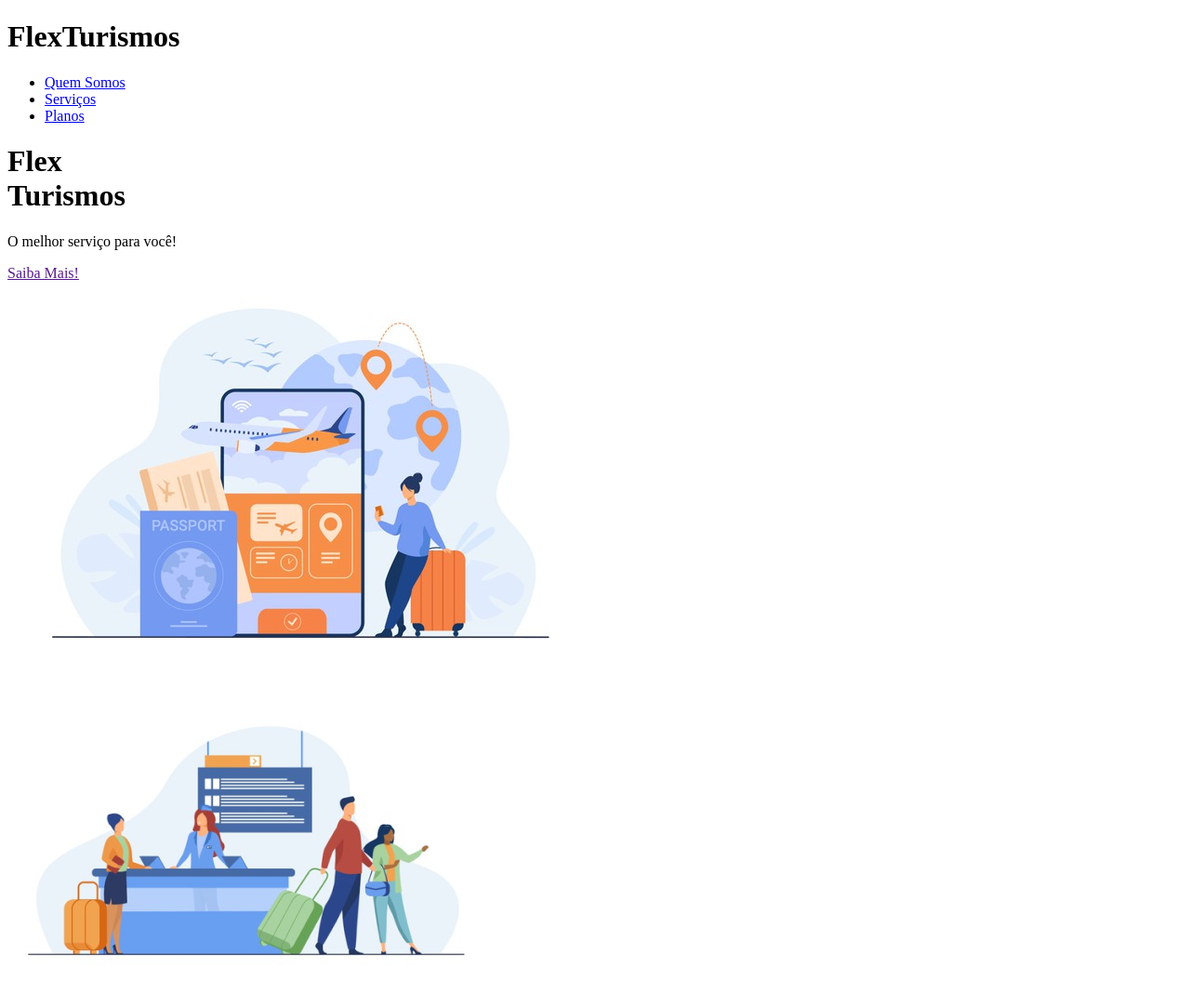
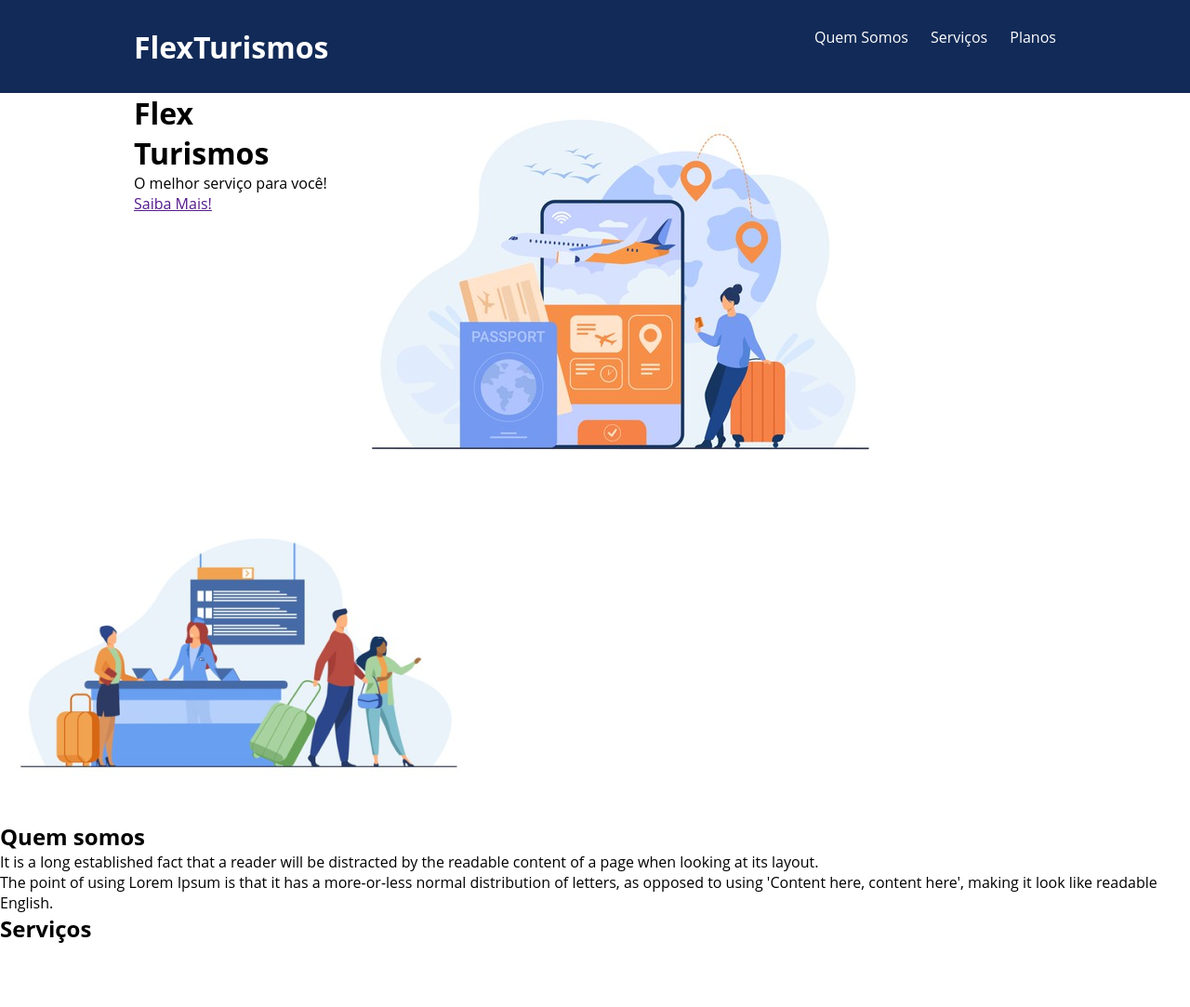
Before and after one commit to brunomneto/projeto-flexbox-css, a plain HTML site: page index.html in a window 1280 px wide. Shown: the top 1083 px of the page at 93% size. Drawn offline with Linux system fonts and the light colour scheme.

Commit message:
segundo commit

```diff
--- a/index.html
+++ b/index.html
@@ -5,18 +5,23 @@
     <meta name="viewport" content="width=device-width, initial-scale=1.0">
     <title>Flex Turismos</title>
     <link rel="stylesheet" href="./style.css">
+    <link rel="preconnect" href="https://fonts.googleapis.com">
+    <link rel="preconnect" href="https://fonts.gstatic.com" crossorigin>
+    <link href="https://fonts.googleapis.com/css2?family=Open+Sans:ital,wght@0,300;0,400;0,700;1,300;1,400;1,600&display=swap">
 </head>
 <body>
     <header>
-        <h1>FlexTurismos</h1>
-        <ul>
-            <li><a href="#quem-somos">Quem Somos</a></li>
-            <li><a href="#servicos">Serviços</a></li>
-            <li><a href="#planos">Planos</a></li>
-        </ul>
+        <div class="flex-container menu">
+            <div><h1>FlexTurismos</h1></div>
+            <ul class="list-items">
+                <li><a href="#quem-somos">Quem Somos</a></li>
+                <li><a href="#servicos">Serviços</a></li>
+                <li><a href="#planos">Planos</a></li>
+            </ul>
+        </div>
     </header>
 
-    <div>
+    <div class="flex-container">
         <div>
             <h1>Flex <br>Turismos</h1>
             <p>O melhor serviço para você!</p>
--- a/style.css
+++ b/style.css
@@ -0,0 +1,46 @@
+*{
+    margin: 0;
+    padding: 0;
+    font-family: 'Open Sans', sans-serif;
+}
+
+ul{
+    list-style: none;
+    margin: 0;
+    padding: 0;
+}
+
+ul li a{
+    text-decoration: none;
+}
+
+.flex-container{
+    display: flex;
+    max-width: 992px;
+    margin: auto;
+    width: 100%;
+}
+
+header{
+    background-color: #122A57;
+    height: 100px;
+    display: flex;
+    align-items: center;
+    color: #fff;
+}
+
+header .list-items{
+    display: flex;
+    width: 100%;
+    max-width: 260px;
+    justify-content: space-between;
+}
+
+.list-items li a{
+    color: #fff;
+
+}
+
+header .menu{
+    justify-content: space-between;
+}
```
